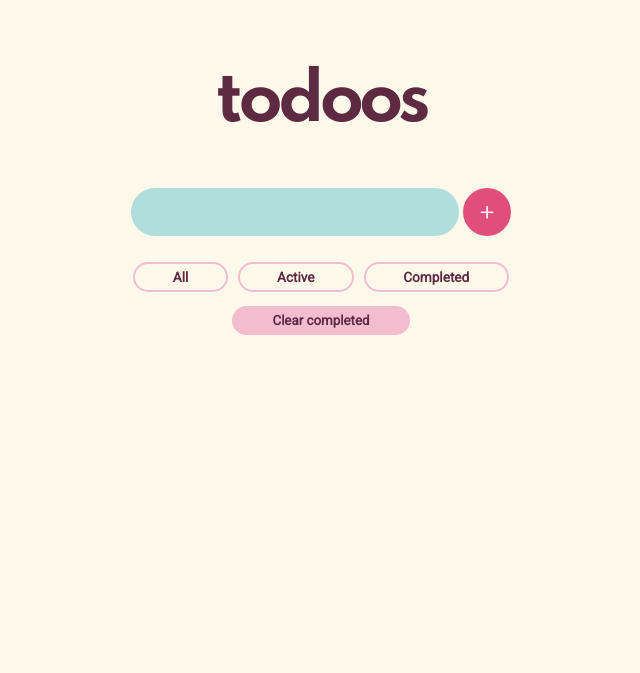
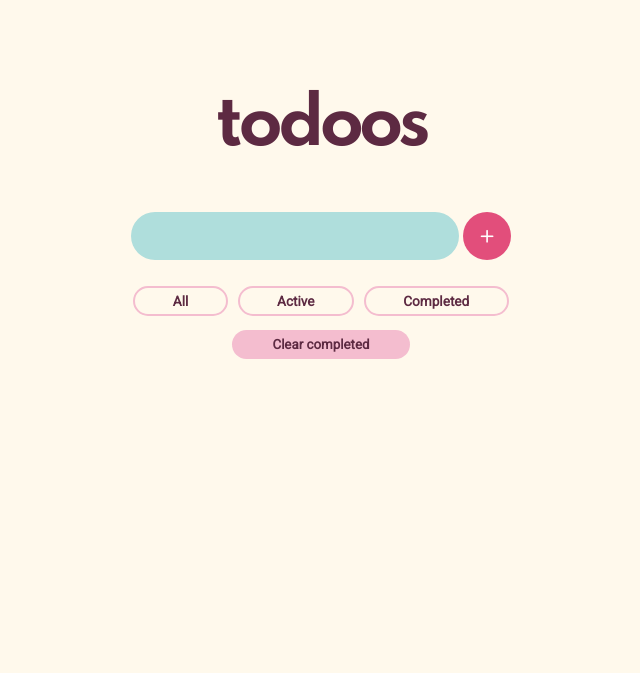
Before and after one commit to kaiarcos/todoos, a plain HTML site: page index.html in a window 1280 px wide. Shown: the top 673 px of the page, without its empty margins (319-959 px from the left). Drawn offline with nearby package versions, Linux system fonts and the light colour scheme.

Commit message:
Small style changes

```diff
--- a/index.html
+++ b/index.html
@@ -147,7 +147,7 @@
             font-weight: 700;
             text-align: center;
             letter-spacing: -0.3rem;
-            margin: 56px 0px 48px 0px;
+            margin: 80px 0px 48px 0px;
         }
 
         #task-form {
```
